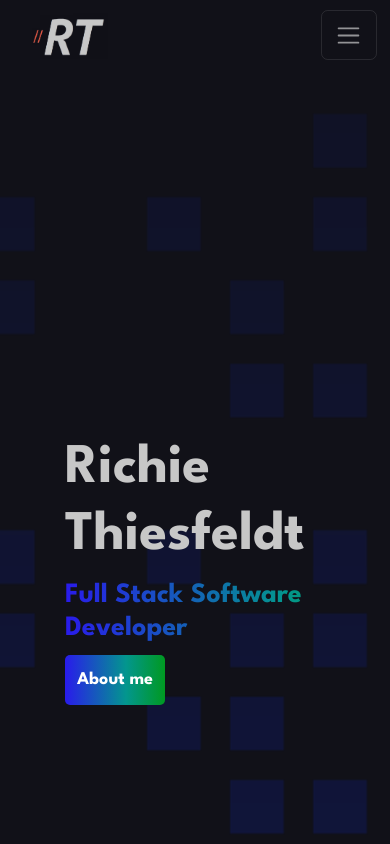
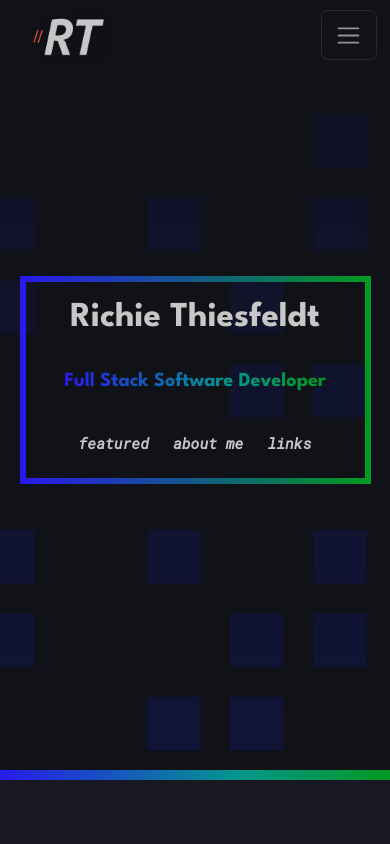
Before and after one commit to richiethie/my-react-portfolio, a React (Create React App) app: page / in a window 390 px wide. Shown: the top 844 px of the page. Built offline with nearby package versions, Linux system fonts and the light colour scheme.

Commit message:
changed welcome section

```diff
--- a/src/App.css
+++ b/src/App.css
@@ -211,16 +211,20 @@ main {
   height: 80%;
   align-items: center;
   width: 60%;
-  margin: 200px 200px 450px;
+  margin: 200px 200px 300px;
 
 }
 
 .about-me {
   display: flex;
   flex-direction: column;
+  align-items: center;
+  border-width: 6px;
+  border-style: solid;
+  border-image: linear-gradient(to right, rgb(41, 27, 235) 0%, rgb(0, 153, 33) 100%) 1;
   z-index: 2;
   margin: 80px 0px 80px;
-  padding: 15px;
+  padding: 65px;
   color: var(--gray);
   line-height: 70px;
 
@@ -230,21 +234,43 @@ main {
 .body-title {
   color: var(--white);
   font-family: var(--title);
-  font-size: 56px;
+  font-size: 100px;
+  margin-bottom: 30px;
+  /* text-shadow: 4px 1px 6px rgb(0, 0, 0); */
 
 }
 
+.body-logo {
+
+  z-index: 2;
+  margin-top: 120px;
+  margin-left: -450px;
+  filter: brightness(20%);
+  filter: opacity(10%);
+}
+
 .text-header {
-  font-size: 28px;
+  font-size: 50px;
   background: var(--gradient);
   -webkit-background-clip: text;
   -webkit-text-fill-color: transparent;
   font-family: var(--title);
+  margin-bottom: 30px;
 }
 
 .description {
   display: flex;
-  padding-right: 50px;
+  flex-direction: row;
+}
+
+.welcome-link {
+  font-family: var(--text);
+  text-decoration: none;
+  color: var(--white);
+  font-weight: bold;
+  font-size: 30px;
+  padding-left: 45px;
+  padding-right: 45px;
 }
 
 .descriptionText {
@@ -936,7 +962,8 @@ footer {
 }
 
 .footerText {
-  font-size: 15px;
+  font-size: 20px;
+  font-family: var(--title);
 }
 
 footer, p {
@@ -950,12 +977,22 @@ footer, p {
   .projects {
       padding: 10px;
   }
+
   .welcome {
       flex-direction: column;
       height: 1000px;
       width: 100%;
       margin: 10px 0px 120px;
   }
+
+  .body-logo {
+    display: none;
+  }
+
+  .about-me {
+    width: 70%;
+  }
+
   .card-image {
       margin-top: 5px;
   }
@@ -1057,7 +1094,7 @@ footer, p {
 
   .nav-link {
     font-family: var(--title);
-    font-size: 80px;
+    font-size: 60px;
   }
 
   .about-info-container {
@@ -1072,16 +1109,33 @@ footer, p {
     display: flex;
     flex-direction: column;
     align-items: center;
-    height: 1000px;
+    height: 700px;
     width: 100%;
-    margin: 0px 0px 50px;
-}
+    margin: 0px 0px 0px;
+  }
 
   .about-me {
-    width: 100%;
-    justify-content: center;
+    width: 90%;
+    flex-direction: column;
+    align-items: center;
+    margin-top: 0px;
+    padding: 0px;
+  }
 
-    margin-left: 100px;
+  .body-title {
+    font-size: 35px;
+    margin-top: 15px;
+  }
+
+  .text-header {
+    font-size: 20px;
+    margin-bottom: 15px;
+  }
+
+  .welcome-link {
+    font-size: 15px;
+    padding-left: 12px;
+    padding-right: 12px;
   }
 
   .aboutMeBackground {
--- a/src/components/about.js
+++ b/src/components/about.js
@@ -48,13 +48,16 @@ const About = () => {
                             Full Stack Software Developer
                         </h3>
                         <div className="description">
-                            <a href='#about-me' className='linkHover'>
+                            <a href='#featured' className='welcome-link'>featured</a>
+                            <a href='#about-me' className='welcome-link'>about me</a>
+                            <a href='#links' className='welcome-link'>links</a>
+                            {/* <a href='#about-me' className='linkHover'>
                                 <div className='projectLinkBG'>
                                     <a className='projectLink'>
                                         About me
                                     </a>
                                 </div>
-                            </a>
+                            </a> */}
                             {/* <p className='descriptionText'>I am a full stack software developer that has a passion for web design, game development, and learning new concepts that can develop my skills as a software engineer. I am able to collaborate and work with a team while solving problems in high-stress environments. Looking to bring my attention to detail and technical skills to a company to grow and become a valuable asset. </p> */}
                         </div>
                         {/* <form action="mailto: richiethie@gmail.com">
--- a/src/components/featuredProjects.js
+++ b/src/components/featuredProjects.js
@@ -5,7 +5,7 @@ import workDaySchedulerImage from '../assets/project-images/work-day-scheduler.J
 
 const FeaturedProjects = () => {
     return (
-        <div className="projectPage">
+        <div className="projectPage" id='featured'>
             <div className='projectPageFiller'>
                 <div className='featuredSection'>
                     <div className="pageTitleContainer">
--- a/src/components/footer.js
+++ b/src/components/footer.js
@@ -1,6 +1,6 @@
 const Footer = ({view, setView}) => {
     return (
-        <footer>
+        <footer id="links">
             <div className="footerIcons" >
                 <i className="bi bi-envelope" onClick={() => setView('contact')}>
                 </i>
```
